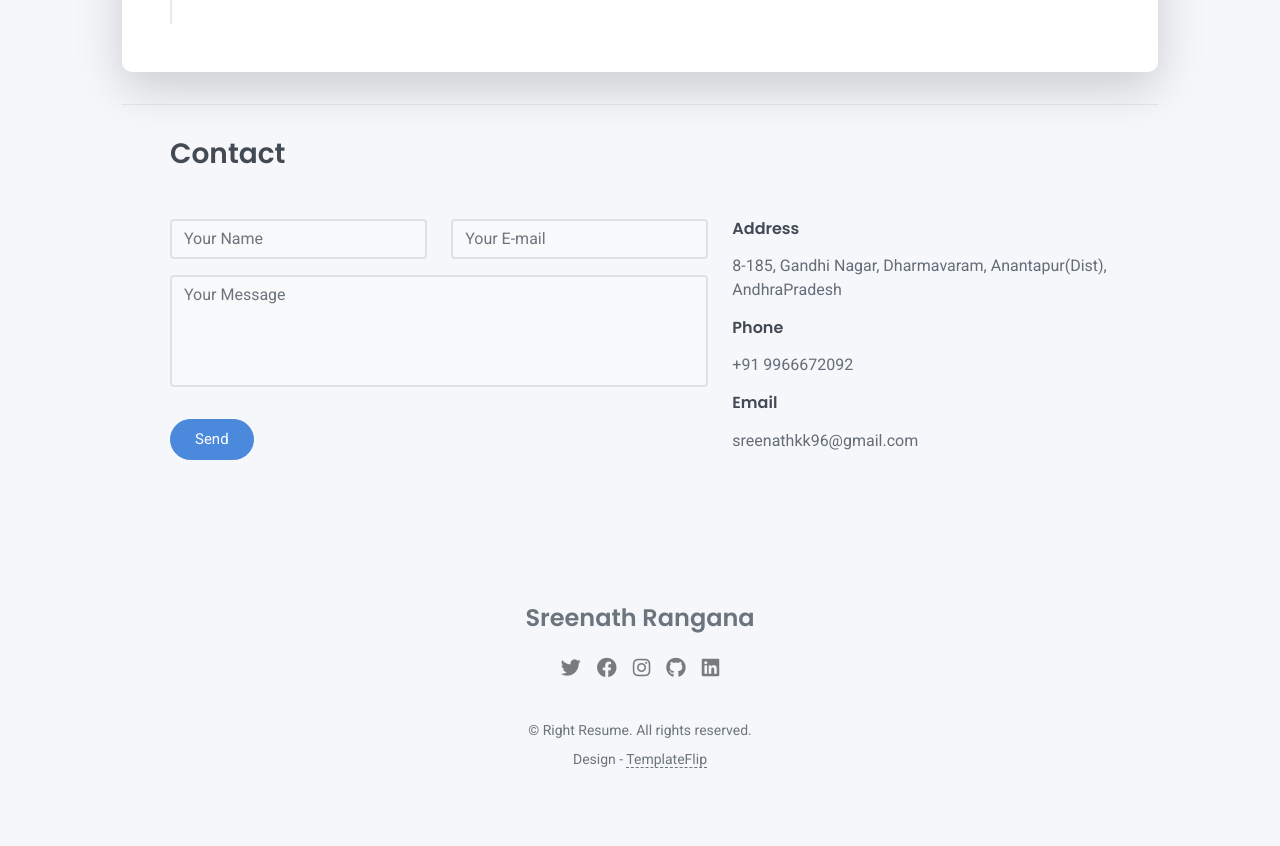
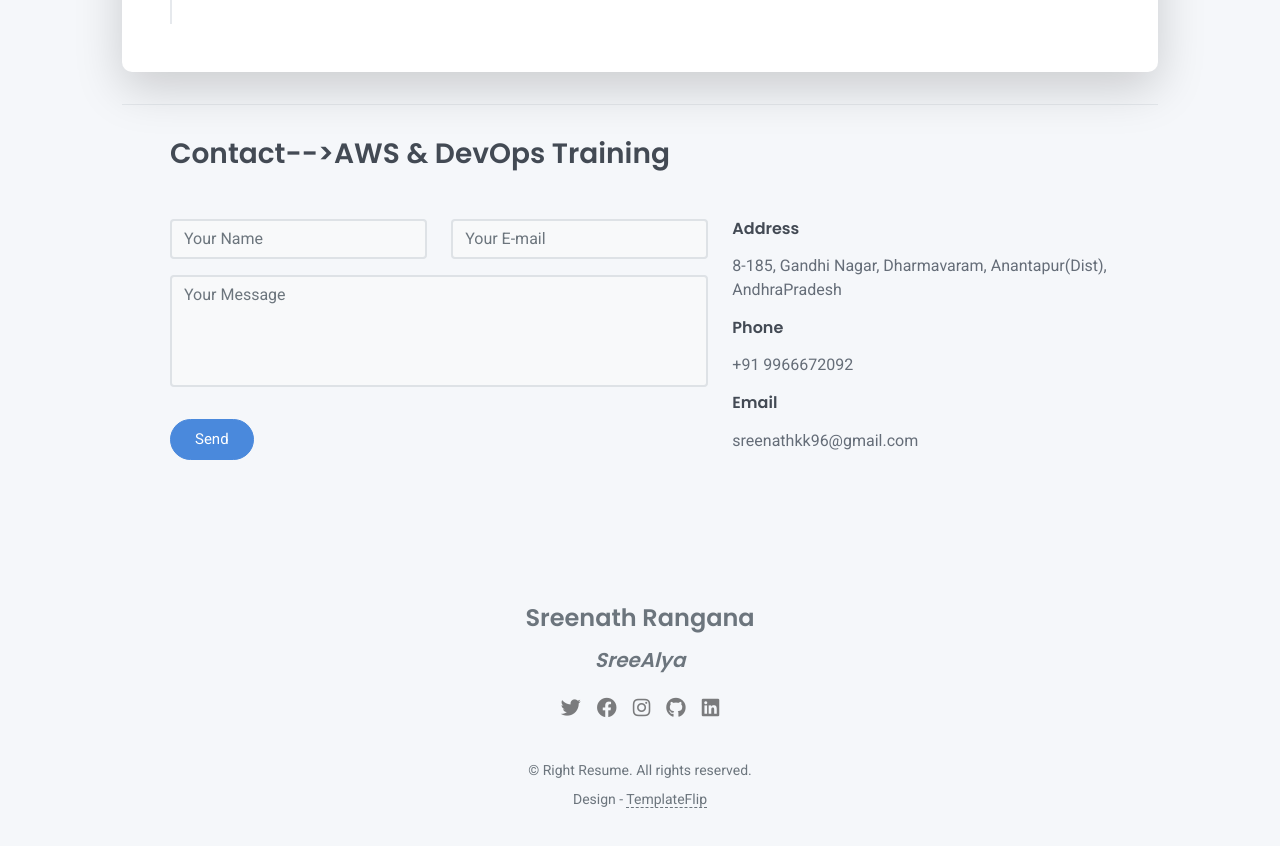
Before and after one commit to sreenath-zs1/sree-resume-blog, a plain HTML site: page index.html in a window 1280 px wide. Shown: the part 2980-3826 px from the top of the page. Before the commit the page ends 3798 px from the top, so only its background shows below. Drawn offline with Linux system fonts and the light colour scheme.

Commit message:
added aws and devops

```diff
--- a/index.html
+++ b/index.html
@@ -204,7 +204,7 @@
   </div>
   <hr class="d-print-none"/>
   <div class="contant-section px-3 px-lg-4 pb-4" id="contact">
-    <h2 class="h3 text mb-3">Contact</h2>
+    <h2 class="h3 text mb-3">Contact-->AWS & DevOps Training</h2>
     <div class="row">
       <div class="col-md-7 d-print-none">
         <div class="my-2"><form action="https://formspree.io/your@email.com"
@@ -268,6 +268,7 @@
       <div class="container">
         <div class="my-3">
           <div class="h4">Sreenath Rangana</div>
+          <div class="h5"><i>SreeAlya</i></div>
           <div class="footer-nav">
             <nav role="navigation">
               <ul class="nav justify-content-center">
```
